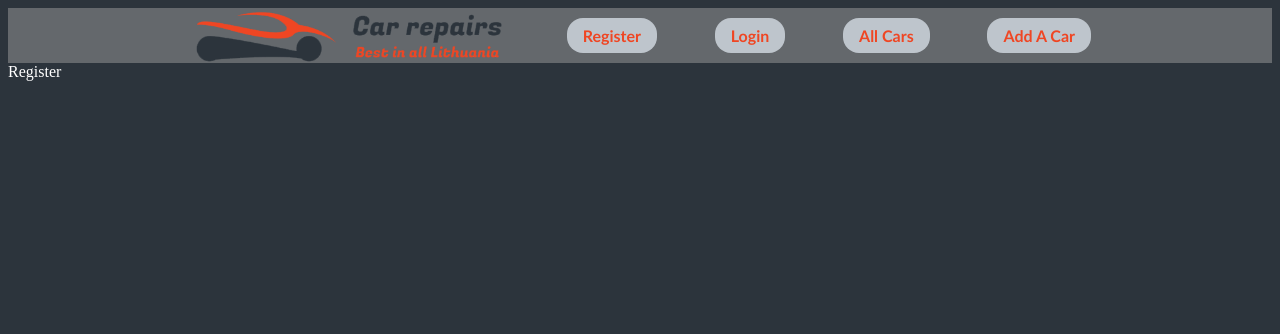
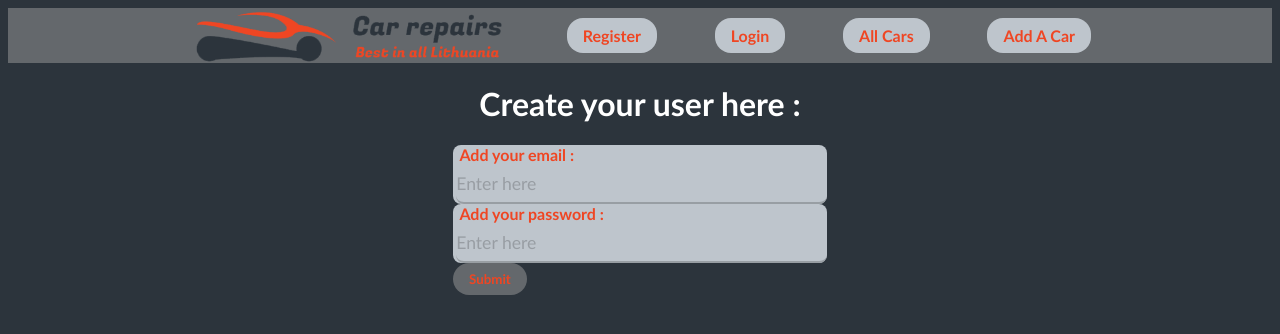
Before and after one commit to LukasKliukas/exam-car-service-front-end-lukas-kliukas-2022-05, a React (Create React App) app: page / in a window 1280 px wide. Shown: the top 334 px of the page. Built offline with nearby package versions, Linux system fonts and the light colour scheme; no server answers; the HTML template or start-up script is replaced by a standard one.

Commit message:
Register page created

```diff
--- a/src/pages/Register/Register.jsx
+++ b/src/pages/Register/Register.jsx
@@ -1,7 +1,93 @@
-import React from 'react';
+import React, { useState } from 'react';
+import { useNavigate } from 'react-router-dom';
+import Button from '../../components/Button/Button';
+import Input from '../../components/Input/Input';
+import Title from '../../components/Title/Title';
+import Wrapper from '../../components/Wrapper/Wrapper';
+
+const regUrl = `${process.env.REACT_APP_SERVER_URL}/auth/register `;
 
 const Register = () => {
-  return <div>Register</div>;
+  let navigate = useNavigate();
+  const [email, setEmail] = useState('');
+  const [password, setPassword] = useState('');
+  const [isError, setIsError] = useState(false);
+  const [errorMsg, setErrorMsg] = useState('');
+
+  async function sendRegisterFetch() {
+    const registerObj = {
+      email: email,
+      password: password,
+    };
+
+    if (isThereErrors(registerObj)) {
+      setErrorMsg('All fields are required !');
+      return;
+    }
+
+    const resp = await fetch(regUrl, {
+      method: 'POST',
+      headers: {
+        'Content-Type': 'application/json',
+      },
+      body: JSON.stringify(registerObj),
+    });
+    const atsInJs = await resp.json();
+
+    if (atsInJs.success) {
+      navigate('/login');
+    }
+    if (atsInJs.success === false) {
+      setIsError(true);
+    }
+  }
+  function submitHandler(e) {
+    e.preventDefault();
+    sendRegisterFetch();
+  }
+  function isThereErrors(dataToCheck) {
+    const mustBeKeys = ['email', 'password'];
+    const values = Object.values(dataToCheck);
+    const valuesBool = values
+      .map((val) => !!val)
+      .filter((val) => val === false);
+    const ourKeys = Object.keys(dataToCheck);
+    const allKeys = mustBeKeys.filter((mustKey) => !ourKeys.includes(mustKey));
+    if (valuesBool.length > 0 || allKeys.length > 0) {
+      return true;
+    }
+    return false;
+  }
+  return (
+    <Wrapper>
+      <Title>Create your user here :</Title>
+      {isError && <h3>Please check the form ! Incorrect data sent</h3>}
+      {errorMsg.length > 0 ? (
+        <h3>Please check the form ! Incorrect data sent</h3>
+      ) : (
+        ''
+      )}
+      <form onSubmit={submitHandler}>
+        <Input
+          label='Add your email :'
+          name='email'
+          type='email'
+          placeholder='Enter here'
+          handleChange={(value) => setEmail(value)}
+          initialValue={email}
+        />
+        <Input
+          label='Add your password :'
+          name='password'
+          type='password'
+          placeholder='Enter here'
+          handleChange={(value) => setPassword(value)}
+          initialValue={password}
+        />
+        <Button type='submit'>Submit</Button>
+      </form>
+    </Wrapper>
+  );
 };
 
 export default Register;
```
